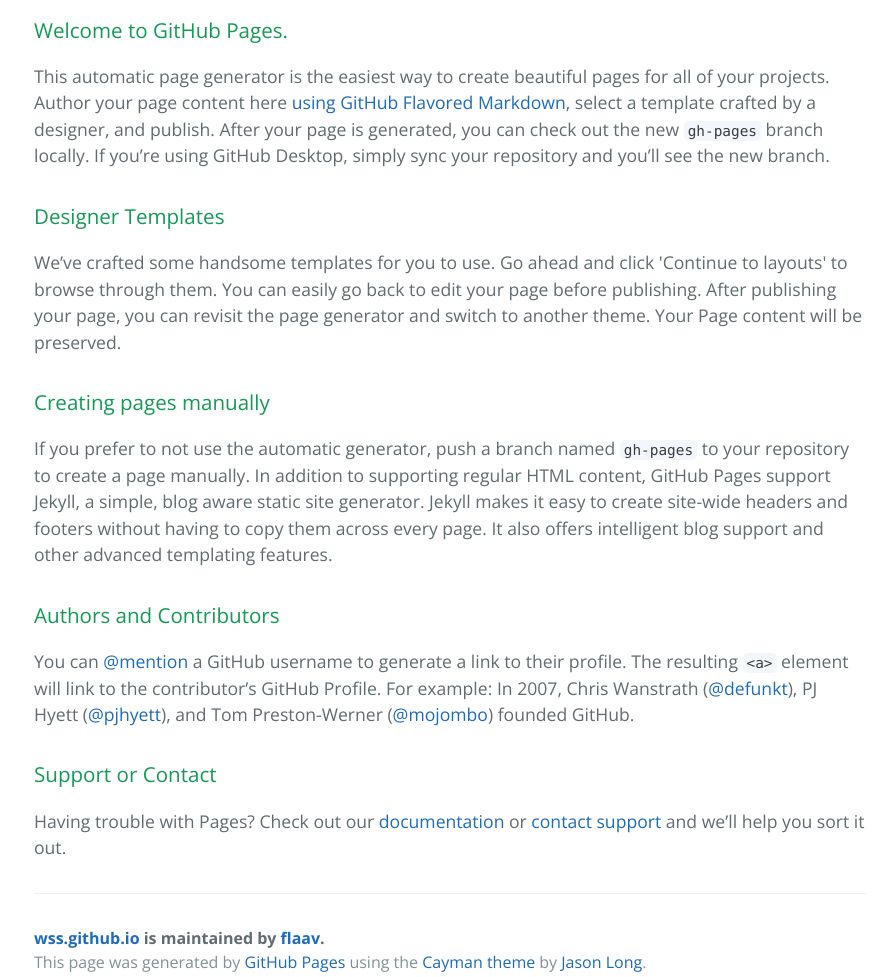
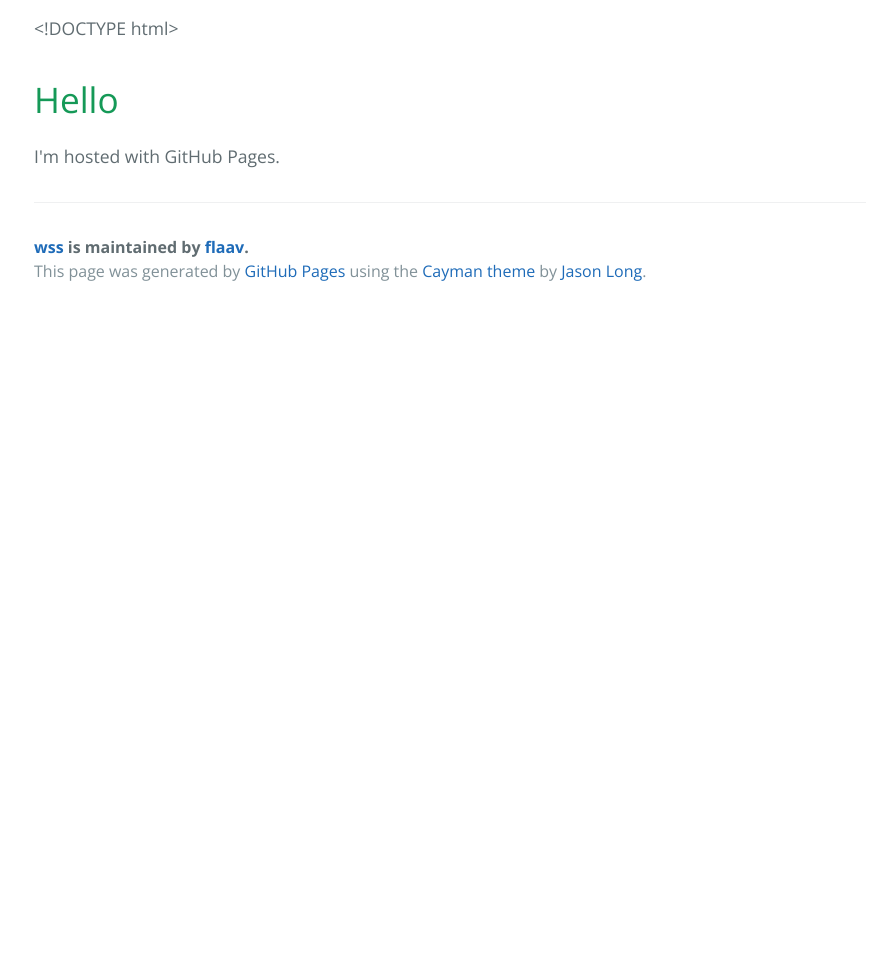
Before and after one commit to flaav/wss, a plain HTML site: page index.html in a window 1280 px wide. Shown: the part 400-1377 px from the top of the page, without its empty margins (190-1082 px from the left). After the commit the page ends 800 px from the top, so only its background shows below. Drawn offline with nearby package versions, Linux system fonts and the light colour scheme.

```diff
--- a/index.html
+++ b/index.html
@@ -2,7 +2,7 @@
 <html lang="en-us">
   <head>
     <meta charset="UTF-8">
-    <title>wss.github.io by flaav</title>
+    <title>wss by flaav</title>
     <meta name="viewport" content="width=device-width, initial-scale=1">
     <link rel="stylesheet" type="text/css" href="stylesheets/normalize.css" media="screen">
     <link href='https://fonts.googleapis.com/css?family=Open+Sans:400,700' rel='stylesheet' type='text/css'>
@@ -11,41 +11,28 @@
   </head>
   <body>
     <section class="page-header">
-      <h1 class="project-name">wss.github.io</h1>
+      <h1 class="project-name">wss</h1>
       <h2 class="project-tagline">wss</h2>
-      <a href="https://github.com/flaav/wss.github.io" class="btn">View on GitHub</a>
-      <a href="https://github.com/flaav/wss.github.io/zipball/master" class="btn">Download .zip</a>
-      <a href="https://github.com/flaav/wss.github.io/tarball/master" class="btn">Download .tar.gz</a>
+      <a href="https://github.com/flaav/wss" class="btn">View on GitHub</a>
+      <a href="https://github.com/flaav/wss/zipball/master" class="btn">Download .zip</a>
+      <a href="https://github.com/flaav/wss/tarball/master" class="btn">Download .tar.gz</a>
     </section>
 
     <section class="main-content">
-      <h3>
-<a id="welcome-to-github-pages" class="anchor" href="#welcome-to-github-pages" aria-hidden="true"><span class="octicon octicon-link"></span></a>Welcome to GitHub Pages.</h3>
+      <p>&lt;!DOCTYPE html&gt;
 
-<p>This automatic page generator is the easiest way to create beautiful pages for all of your projects. Author your page content here <a href="https://guides.github.com/features/mastering-markdown/">using GitHub Flavored Markdown</a>, select a template crafted by a designer, and publish. After your page is generated, you can check out the new <code>gh-pages</code> branch locally. If you’re using GitHub Desktop, simply sync your repository and you’ll see the new branch.</p>
+</p>
 
-<h3>
-<a id="designer-templates" class="anchor" href="#designer-templates" aria-hidden="true"><span class="octicon octicon-link"></span></a>Designer Templates</h3>
+<h1>
+<a id="hello" class="anchor" href="#hello" aria-hidden="true"><span class="octicon octicon-link"></span></a>Hello</h1>
 
-<p>We’ve crafted some handsome templates for you to use. Go ahead and click 'Continue to layouts' to browse through them. You can easily go back to edit your page before publishing. After publishing your page, you can revisit the page generator and switch to another theme. Your Page content will be preserved.</p>
+<p>I'm hosted with GitHub Pages.</p>
 
-<h3>
-<a id="creating-pages-manually" class="anchor" href="#creating-pages-manually" aria-hidden="true"><span class="octicon octicon-link"></span></a>Creating pages manually</h3>
-
-<p>If you prefer to not use the automatic generator, push a branch named <code>gh-pages</code> to your repository to create a page manually. In addition to supporting regular HTML content, GitHub Pages support Jekyll, a simple, blog aware static site generator. Jekyll makes it easy to create site-wide headers and footers without having to copy them across every page. It also offers intelligent blog support and other advanced templating features.</p>
-
-<h3>
-<a id="authors-and-contributors" class="anchor" href="#authors-and-contributors" aria-hidden="true"><span class="octicon octicon-link"></span></a>Authors and Contributors</h3>
-
-<p>You can <a href="https://github.com/blog/821" class="user-mention">@mention</a> a GitHub username to generate a link to their profile. The resulting <code>&lt;a&gt;</code> element will link to the contributor’s GitHub Profile. For example: In 2007, Chris Wanstrath (<a href="https://github.com/defunkt" class="user-mention">@defunkt</a>), PJ Hyett (<a href="https://github.com/pjhyett" class="user-mention">@pjhyett</a>), and Tom Preston-Werner (<a href="https://github.com/mojombo" class="user-mention">@mojombo</a>) founded GitHub.</p>
-
-<h3>
-<a id="support-or-contact" class="anchor" href="#support-or-contact" aria-hidden="true"><span class="octicon octicon-link"></span></a>Support or Contact</h3>
-
-<p>Having trouble with Pages? Check out our <a href="https://help.github.com/pages">documentation</a> or <a href="https://github.com/contact">contact support</a> and we’ll help you sort it out.</p>
+<p>
+</p>
 
       <footer class="site-footer">
-        <span class="site-footer-owner"><a href="https://github.com/flaav/wss.github.io">wss.github.io</a> is maintained by <a href="https://github.com/flaav">flaav</a>.</span>
+        <span class="site-footer-owner"><a href="https://github.com/flaav/wss">wss</a> is maintained by <a href="https://github.com/flaav">flaav</a>.</span>
 
         <span class="site-footer-credits">This page was generated by <a href="https://pages.github.com">GitHub Pages</a> using the <a href="https://github.com/jasonlong/cayman-theme">Cayman theme</a> by <a href="https://twitter.com/jasonlong">Jason Long</a>.</span>
       </footer>
```
Also changed, not shown: params.json (+1 -1 lines).
